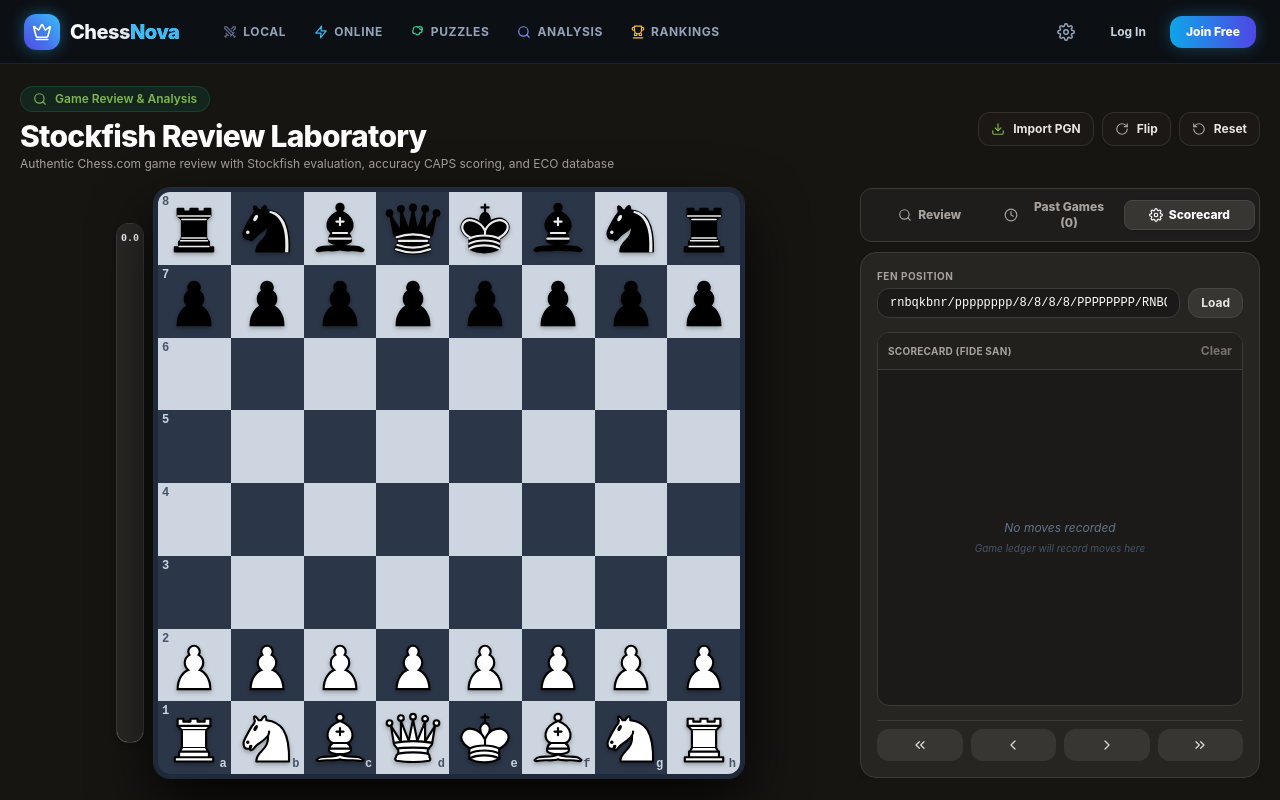
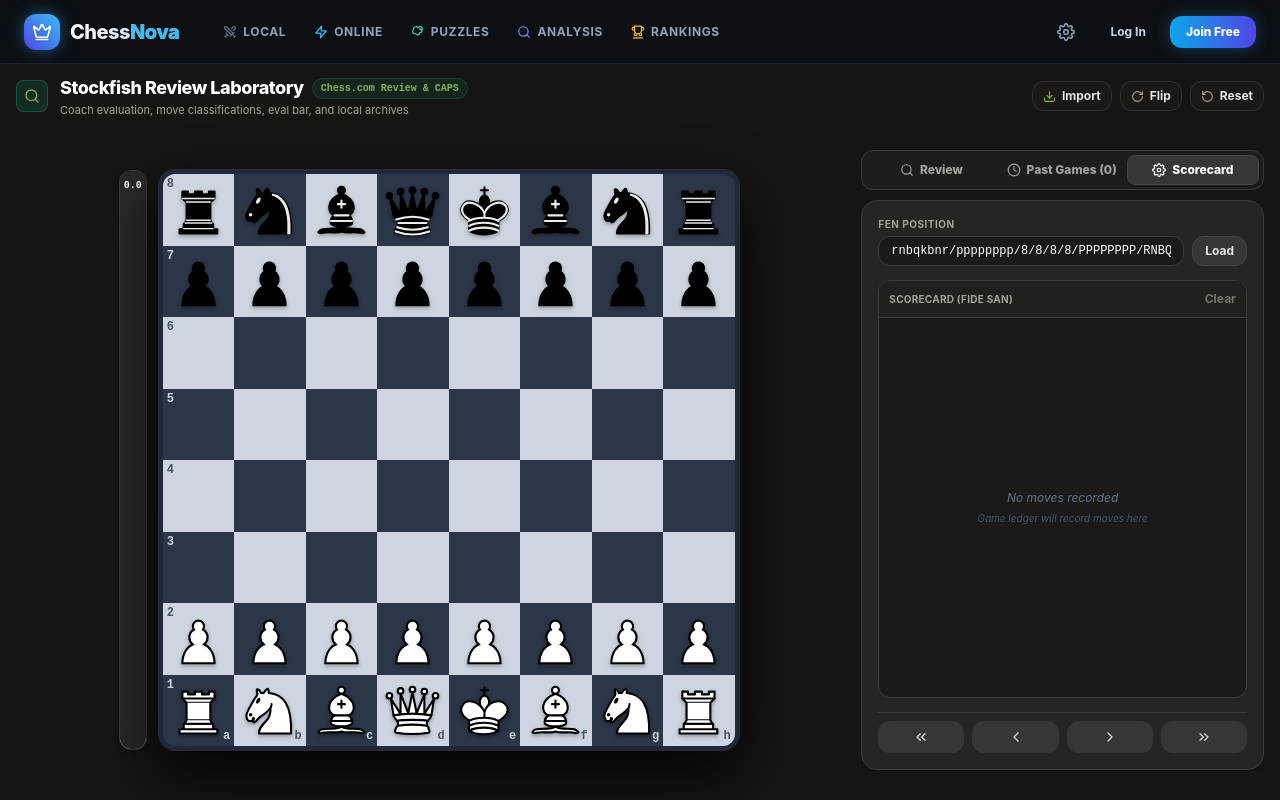
Before and after one commit to Yogesh-Kumar-Mallik-dev/ChessNova, a SvelteKit app in the folder apps/web/: page /analysis in a window 1280 px wide. Built offline with nearby package versions, Linux system fonts and the light colour scheme.

Commit message:
fix(ui): clamp chessboard and sidebars to viewport height to prevent page scrolling

```diff
--- a/apps/web/src/lib/components/chess/ChessBoard.svelte
+++ b/apps/web/src/lib/components/chess/ChessBoard.svelte
@@ -45,6 +45,7 @@
 	import { themeStore, type BoardTheme } from '$lib/stores/preferences';
 
 	export let theme: BoardTheme = $themeStore;
+	export let boardSizeClass: string = 'max-w-[min(90vw,calc(100dvh-180px),580px)]';
 
 	onMount(() => {
 		const unsub = themeStore.subscribe((val) => {
@@ -394,7 +395,7 @@
 	$: files = orientation === 'white' ? [0, 1, 2, 3, 4, 5, 6, 7] : [7, 6, 5, 4, 3, 2, 1, 0];
 </script>
 
-<div class="relative w-full max-w-[min(88vw,590px)] aspect-square rounded-2xl overflow-hidden shadow-[0_25px_60px_rgba(0,0,0,0.85)] border-4 border-slate-800 ring-1 ring-slate-700/60 select-none {isCheckmate ? 'ring-2 ring-amber-400/80 animate-[boardImpact_450ms_ease-out]' : ''}">
+<div class="relative w-full aspect-square {boardSizeClass} rounded-2xl overflow-hidden shadow-[0_25px_60px_rgba(0,0,0,0.85)] border-4 border-slate-800 ring-1 ring-slate-700/60 select-none {isCheckmate ? 'ring-2 ring-amber-400/80 animate-[boardImpact_450ms_ease-out]' : ''}">
 	{#if showSoundToggle}
 		<button
 			class="absolute top-2 right-2 z-30 p-2 rounded-xl bg-slate-900/80 hover:bg-slate-800 border border-slate-700/60 text-slate-300 transition shadow-md"
--- a/apps/web/src/routes/analysis/+page.svelte
+++ b/apps/web/src/routes/analysis/+page.svelte
@@ -354,74 +354,79 @@
 
 <svelte:window on:keydown={handleKeydown} />
 
-<div class="flex-1 max-w-7xl mx-auto w-full p-3 sm:p-5 flex flex-col justify-center select-none">
+<div class="flex-1 max-w-7xl mx-auto w-full p-2 sm:px-4 sm:py-2.5 flex flex-col justify-center select-none">
 	<!-- Header -->
-	<div class="mb-4 flex items-center justify-between">
-		<div>
-			<div class="inline-flex items-center gap-2 px-3 py-1 rounded-full bg-emerald-500/10 border border-emerald-500/20 text-[#81b64c] text-xs font-semibold mb-1.5">
-				<Icon name="search" size={14} />
-				<span>Game Review & Analysis</span>
+	<div class="mb-2 sm:mb-3 flex items-center justify-between gap-3">
+		<div class="flex items-center gap-3">
+			<div class="w-8 h-8 rounded-lg bg-emerald-500/15 border border-emerald-500/30 flex items-center justify-center text-[#81b64c]">
+				<Icon name="search" size={16} />
 			</div>
-			<h1 class="text-2xl sm:text-3xl font-extrabold text-white tracking-tight">Stockfish Review Laboratory</h1>
-			<p class="text-xs text-stone-400 mt-0.5">Authentic Chess.com game review with Stockfish evaluation, accuracy CAPS scoring, and ECO database</p>
+			<div>
+				<div class="flex items-center gap-2">
+					<h1 class="text-base sm:text-lg font-extrabold text-white tracking-tight">Stockfish Review Laboratory</h1>
+					<span class="hidden md:inline-block text-[10px] font-mono px-2 py-0.5 rounded-full bg-emerald-500/10 text-[#81b64c] border border-emerald-500/20 font-bold">Chess.com Review & CAPS</span>
+				</div>
+				<p class="text-[11px] text-stone-400 hidden sm:block">Coach evaluation, move classifications, eval bar, and local archives</p>
+			</div>
 		</div>
 
-		<div class="flex items-center gap-2">
+		<div class="flex items-center gap-1.5 sm:gap-2 flex-wrap justify-end">
 			{#if currentPgn || moves.length > 0}
 				<button
-					class="inline-flex items-center gap-1.5 px-3 py-2 bg-stone-900/90 hover:bg-stone-800 border border-stone-700/60 rounded-xl text-xs font-bold text-stone-200 transition shadow-sm"
+					class="inline-flex items-center gap-1 px-2.5 py-1.5 bg-stone-900/90 hover:bg-stone-800 border border-stone-700/60 rounded-xl text-xs font-bold text-stone-200 transition shadow-sm"
 					on:click={copyPgnText}
 					title="Copy Game PGN"
 				>
-					<Icon name={copiedPgn ? 'check' : 'download'} size={14} className={copiedPgn ? 'text-emerald-400' : 'text-stone-400'} />
-					<span>{copiedPgn ? 'Copied' : 'Copy PGN'}</span>
+					<Icon name={copiedPgn ? 'check' : 'download'} size={13} className={copiedPgn ? 'text-emerald-400' : 'text-stone-400'} />
+					<span>{copiedPgn ? 'Copied' : 'Copy'}</span>
 				</button>
 				<button
-					class="inline-flex items-center gap-1.5 px-3 py-2 bg-stone-900/90 hover:bg-stone-800 border border-stone-700/60 rounded-xl text-xs font-bold text-stone-200 transition shadow-sm"
+					class="inline-flex items-center gap-1 px-2.5 py-1.5 bg-stone-900/90 hover:bg-stone-800 border border-stone-700/60 rounded-xl text-xs font-bold text-stone-200 transition shadow-sm"
 					on:click={downloadPgnFile}
 					title="Download .pgn file"
 				>
-					<Icon name="download" size={14} className="text-stone-400" />
-					<span>Download</span>
+					<Icon name="download" size={13} className="text-stone-400" />
+					<span>PGN</span>
 				</button>
 			{/if}
 
 			<button
-				class="inline-flex items-center gap-2 px-3 py-2 bg-stone-900/90 hover:bg-stone-800 border border-stone-700/60 rounded-xl text-xs font-bold text-stone-200 transition shadow-sm"
+				class="inline-flex items-center gap-1.5 px-2.5 py-1.5 bg-stone-900/90 hover:bg-stone-800 border border-stone-700/60 rounded-xl text-xs font-bold text-stone-200 transition shadow-sm"
 				on:click={() => (showPgnModal = true)}
 			>
-				<Icon name="download" size={14} className="text-[#81b64c]" />
-				<span>Import PGN</span>
+				<Icon name="download" size={13} className="text-[#81b64c]" />
+				<span>Import</span>
 			</button>
 			<button
-				class="inline-flex items-center gap-2 px-3 py-2 bg-stone-900/90 hover:bg-stone-800 border border-stone-700/60 rounded-xl text-xs font-bold text-stone-200 transition shadow-sm"
+				class="inline-flex items-center gap-1.5 px-2.5 py-1.5 bg-stone-900/90 hover:bg-stone-800 border border-stone-700/60 rounded-xl text-xs font-bold text-stone-200 transition shadow-sm"
 				on:click={() => (orientation = orientation === 'white' ? 'black' : 'white')}
 			>
-				<Icon name="rotate-cw" size={14} className="text-stone-400" />
+				<Icon name="rotate-cw" size={13} className="text-stone-400" />
 				<span>Flip</span>
 			</button>
 			<button
-				class="inline-flex items-center gap-2 px-3 py-2 bg-stone-900/90 hover:bg-stone-800 border border-stone-700/60 rounded-xl text-xs font-bold text-stone-200 transition shadow-sm"
+				class="inline-flex items-center gap-1.5 px-2.5 py-1.5 bg-stone-900/90 hover:bg-stone-800 border border-stone-700/60 rounded-xl text-xs font-bold text-stone-200 transition shadow-sm"
 				on:click={resetToStart}
 			>
-				<Icon name="rotate-ccw" size={14} className="text-stone-400" />
+				<Icon name="rotate-ccw" size={13} className="text-stone-400" />
 				<span>Reset</span>
 			</button>
 		</div>
 	</div>
 
-	<div class="grid grid-cols-1 lg:grid-cols-12 gap-5 items-start justify-center">
+	<div class="grid grid-cols-1 lg:grid-cols-12 gap-3 lg:gap-5 items-center justify-center my-auto">
 		<!-- Left: Board with Eval Bar and Best Move Arrow -->
-		<div class="lg:col-span-7 xl:col-span-8 flex justify-center items-center gap-2.5">
-			<div class="hidden sm:flex h-[min(80vw,520px)]">
+		<div class="lg:col-span-7 xl:col-span-8 flex justify-center items-center gap-2 sm:gap-3">
+			<div class="hidden sm:flex h-[min(88vw,calc(100dvh-150px),580px)]">
 				<EvalBar scoreCp={currentScoreCp} {orientation} />
 			</div>
-			<div class="shrink-0 flex justify-center">
+			<div class="shrink-0 flex justify-center w-full max-w-[min(88vw,calc(100dvh-150px),580px)]">
 				<ChessBoard
 					{fen}
 					{orientation}
 					{turn}
 					{lastMove}
+					boardSizeClass="w-full"
 					reviewMove={activeReviewMove}
 					on:move={handleMove}
 				/>
@@ -429,7 +434,7 @@
 		</div>
 
 		<!-- Right: Game Review / Tools Panel -->
-		<div class="lg:col-span-5 xl:col-span-4 h-[590px] flex flex-col">
+		<div class="lg:col-span-5 xl:col-span-4 h-[420px] lg:h-[min(calc(100dvh-150px),620px)] flex flex-col">
 			<!-- Panel Tab Selector -->
 			<div class="flex items-center p-1 bg-[#1e1d1b] border border-[#3d3b37] rounded-xl mb-2.5 shrink-0">
 				<button
--- a/apps/web/src/routes/puzzles/+page.svelte
+++ b/apps/web/src/routes/puzzles/+page.svelte
@@ -97,32 +97,37 @@
 	});
 </script>
 
-<div class="flex-1 max-w-6xl mx-auto w-full p-4 sm:p-6 flex flex-col justify-center">
+<div class="flex-1 max-w-6xl mx-auto w-full p-2 sm:px-4 sm:py-2.5 flex flex-col justify-center">
 	<!-- Header -->
-	<div class="mb-6 flex items-center justify-between">
+	<div class="mb-2 sm:mb-3 flex items-center justify-between">
+		<div class="flex items-center gap-3">
+			<div class="w-8 h-8 rounded-lg bg-cyan-500/15 border border-cyan-500/30 flex items-center justify-center text-cyan-400">
+				<Icon name="puzzle" size={16} />
+			</div>
 			<div>
-			<div class="inline-flex items-center gap-2 px-3 py-1 rounded-full bg-cyan-500/10 border border-cyan-500/20 text-cyan-400 text-xs font-semibold mb-2">
-				<Icon name="puzzle" size={14} />
-				<span>Tactics Lab</span>
+				<div class="flex items-center gap-2">
+					<h1 class="text-lg sm:text-xl font-extrabold text-white tracking-tight">Tactical Puzzles</h1>
+					<span class="text-[10px] font-mono px-2 py-0.5 rounded-full bg-cyan-500/10 text-cyan-400 border border-cyan-500/20 font-bold">Tactics Lab</span>
 				</div>
-			<h1 class="text-2xl sm:text-3xl font-extrabold text-white tracking-tight">Tactical Puzzles</h1>
-			<p class="text-xs sm:text-sm text-slate-400 mt-1">Train calculation and sharp pattern recognition</p>
+				<p class="text-[11px] sm:text-xs text-slate-400">Train calculation and sharp pattern recognition</p>
+			</div>
 		</div>
 
 		<button
-			class="inline-flex items-center gap-2 px-4 py-2 bg-slate-900/80 hover:bg-slate-800 border border-slate-700/60 rounded-xl text-xs font-medium text-slate-200 transition shadow-sm"
+			class="inline-flex items-center gap-1.5 px-3 py-1.5 bg-slate-900/80 hover:bg-slate-800 border border-slate-700/60 rounded-xl text-xs font-medium text-slate-200 transition shadow-sm"
 			on:click={() => (orientation = orientation === 'white' ? 'black' : 'white')}
 		>
-			<Icon name="rotate-cw" size={14} className="text-slate-400" />
+			<Icon name="rotate-cw" size={13} className="text-slate-400" />
 			<span>Flip Board</span>
 		</button>
 	</div>
 
-	<div class="grid grid-cols-1 lg:grid-cols-12 gap-6 items-start justify-center">
+	<div class="grid grid-cols-1 lg:grid-cols-12 gap-4 lg:gap-6 items-center justify-center my-auto">
 		<!-- Left: Puzzle Board -->
-		<div class="lg:col-span-8 flex justify-center">
+		<div class="lg:col-span-7 xl:col-span-8 flex justify-center">
+			<div class="w-full max-w-[min(90vw,calc(100dvh-150px),580px)] flex justify-center">
 				{#if loading}
-				<div class="w-full max-w-[560px] aspect-square bg-slate-900/60 border border-slate-800/80 rounded-2xl flex flex-col items-center justify-center text-sm text-slate-400 gap-3 shadow-2xl backdrop-blur-xl animate-pulse">
+					<div class="w-full aspect-square bg-slate-900/60 border border-slate-800/80 rounded-2xl flex flex-col items-center justify-center text-sm text-slate-400 gap-3 shadow-2xl backdrop-blur-xl animate-pulse">
 						<div class="w-8 h-8 border-2 border-sky-500/30 border-t-sky-400 rounded-full animate-spin"></div>
 						<span class="text-xs font-mono text-slate-400">Loading tactical position...</span>
 					</div>
@@ -132,13 +137,15 @@
 						{orientation}
 						{turn}
 						{lastMove}
+						boardSizeClass="w-full"
 						on:move={handleMove}
 					/>
 				{/if}
 			</div>
+		</div>
 
 		<!-- Right: Puzzle Controls & Feedback -->
-		<div class="lg:col-span-4 bg-slate-900/80 border border-slate-800/80 backdrop-blur-xl rounded-2xl p-6 shadow-2xl flex flex-col gap-5">
+		<div class="lg:col-span-5 xl:col-span-4 h-[420px] lg:h-[min(calc(100dvh-150px),580px)] bg-slate-900/80 border border-slate-800/80 backdrop-blur-xl rounded-2xl p-5 shadow-2xl flex flex-col justify-between overflow-y-auto">
 			<div class="flex items-center justify-between pb-4 border-b border-slate-800/80">
 				<div>
 					<span class="text-[10px] uppercase font-bold text-sky-400 tracking-wider">Tactics Rating</span>
```
Also changed, not shown: apps/web/src/routes/game/[gameId]/+page.svelte (+20 -17 lines), apps/web/src/routes/play/+page.svelte (+22 -15 lines). Lines whose indentation alone changed are shown as unchanged.
